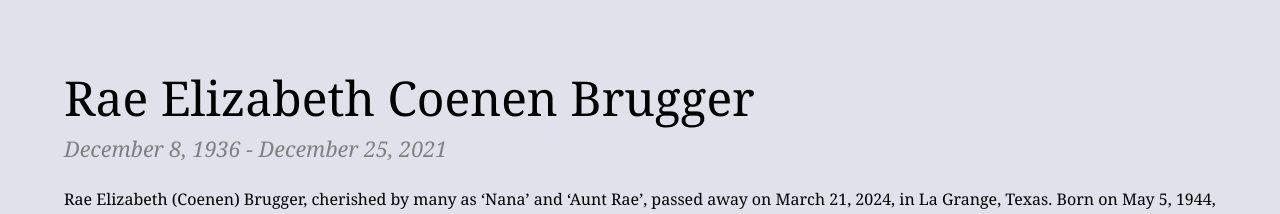
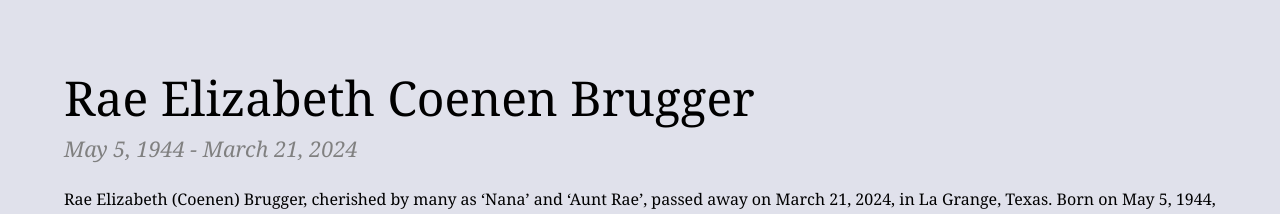
Before and after one commit to coltonbrugger/raebrugger, a Next.js app: page / in a window 1280 px wide. Shown: the part 960-1174 px from the top of the page. Built offline with nearby package versions, Linux system fonts and the light colour scheme.

Commit message:
Date of death

```diff
--- a/pages/index.js
+++ b/pages/index.js
@@ -58,7 +58,7 @@ export default function Home() {
             Rae Elizabeth Coenen Brugger
           </h1>
           <p className={styles.description}>
-            December 8, 1936 - December 25, 2021
+            May 5, 1944 - March 21, 2024
           </p>
           <div>
           <p>Rae Elizabeth (Coenen) Brugger, cherished by many as &lsquo;Nana&rsquo; and &lsquo;Aunt Rae&rsquo;, passed away on March 21, 2024, in La Grange, Texas. Born on May 5, 1944, in Missouri, Rae&rsquo;s life was a testament to enduring and unconditional love.</p>
```
